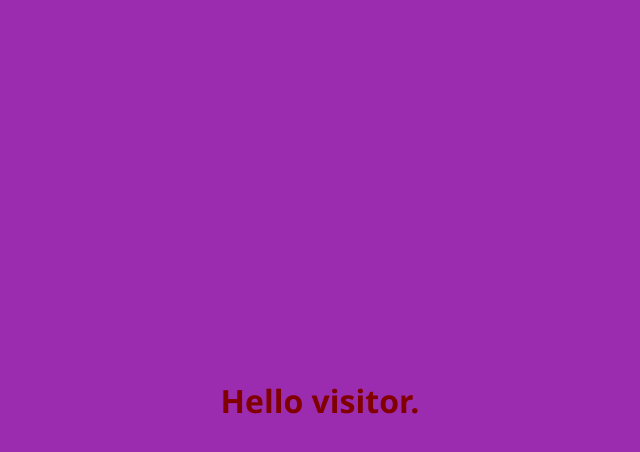
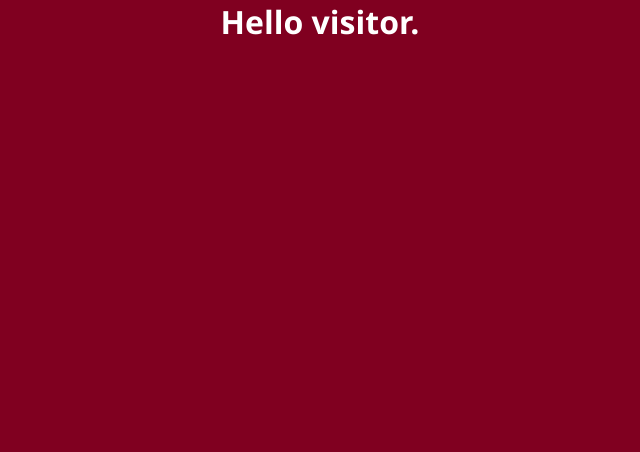
Before and after one commit to 23phy/23phy.github.io, a plain HTML site: page index.html in a window 1280 px wide. Shown: the whole page, without its empty margins (320-960 px from the left). Drawn offline with Linux system fonts and the light colour scheme.

Commit message:
Update index.html
Deleting some unnecessary CSS proprieties.

```diff
--- a/index.html
+++ b/index.html
@@ -12,18 +12,16 @@
         }
         html {
             display: flex;
-            flex-flow: row nowrap;
             justify-content: center;
             align-content: center;
-            align-items: center;
-            height: 100%;
-            background: #9B2BAF;
-            font-family: 'Segoe UI', Tahoma, Geneva, Verdana, sans-serif;
+            flex-grow: 1;
+            background: #800020;
+            font-family: 'Segoe UI', sans-serif;
         }
 
         h1 {
             text-align: center;
-            color: #800000;
+            color: white;
         }
     </style>
 </head>
```
